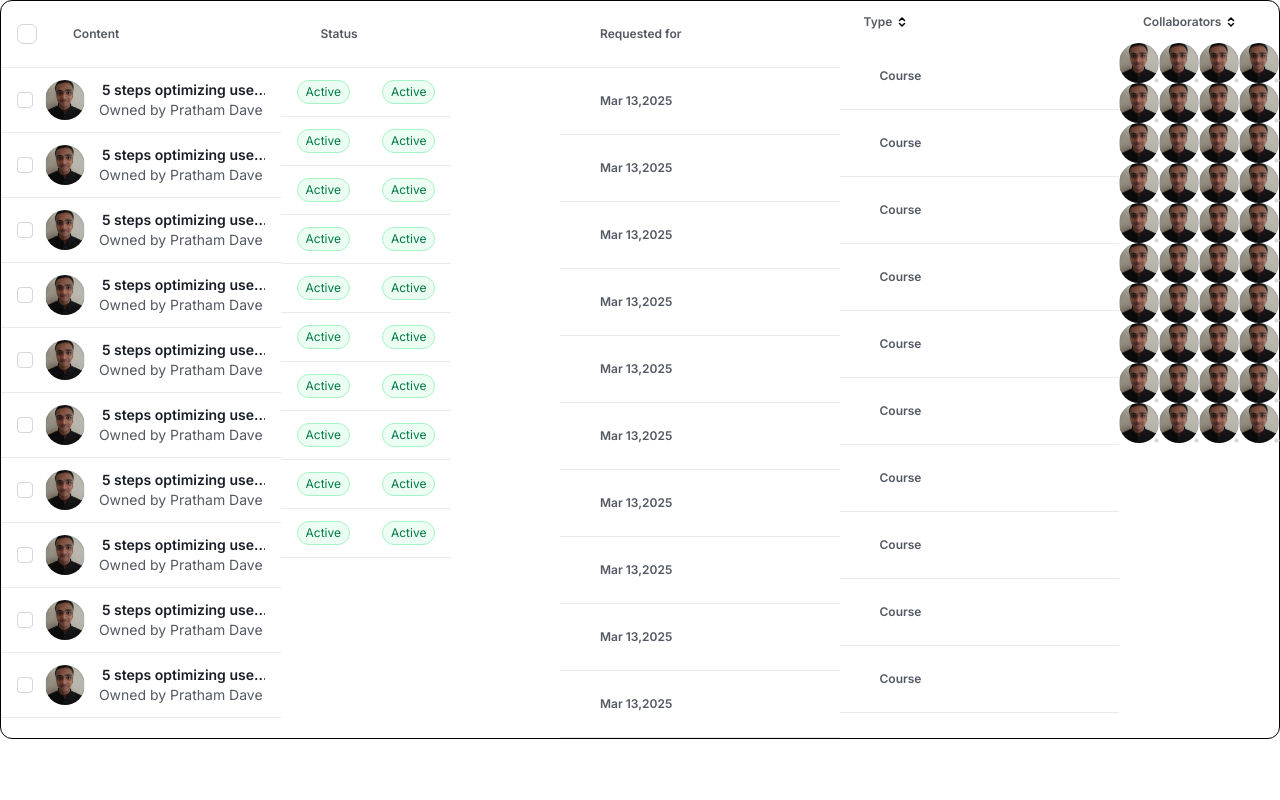
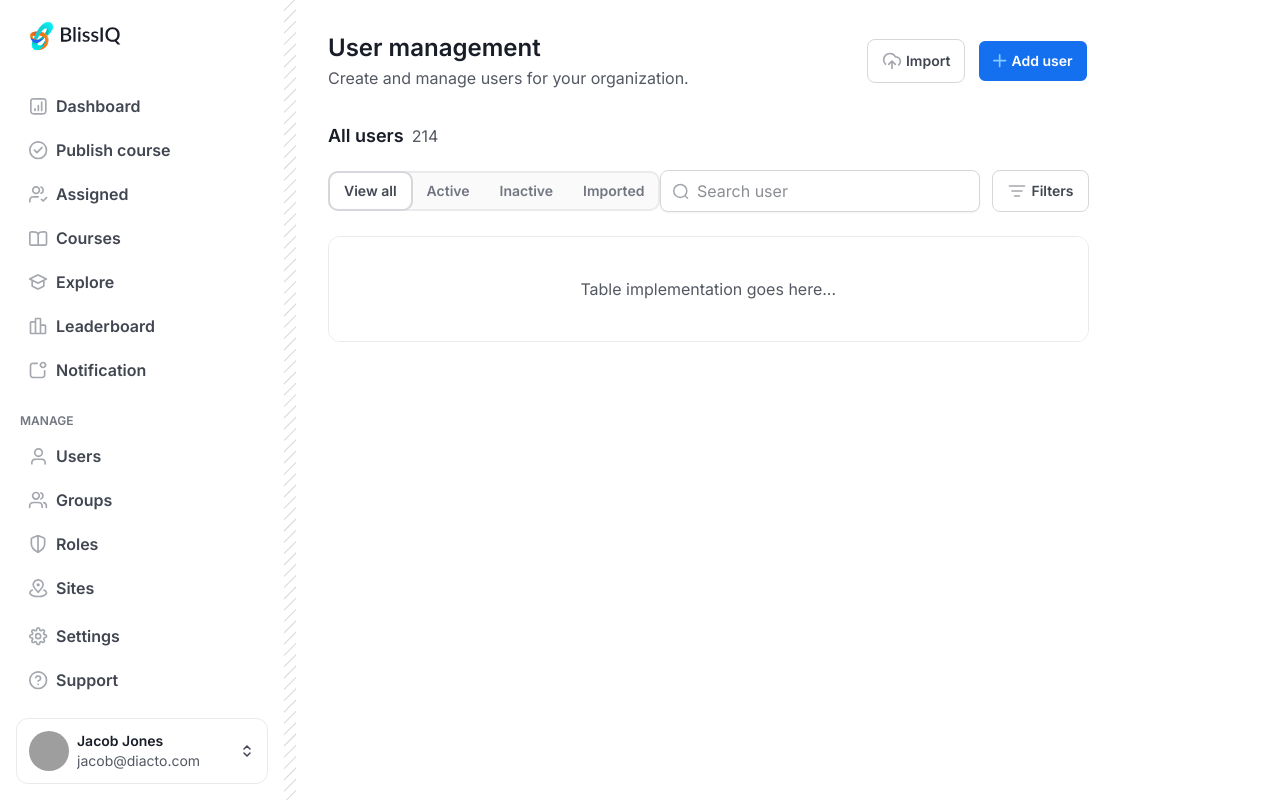
Before and after one commit to PrathamDave77/BlisIq, a React (Vite) app: page / in a window 1280 px wide. Built offline with nearby package versions, Linux system fonts and the light colour scheme; grey boxes are pictures that could not be loaded.

Commit message:
Changed shadows

```diff
--- a/src/App.jsx
+++ b/src/App.jsx
@@ -14,12 +14,81 @@ import Tables from "./Base/Components/Tables/Tables.jsx";
 
 import SidebarMenu from "./Base/Components/sidebar/SidebarMenu.jsx";
 import UpperNavigation from "./Base/Components/UpperNavigation.jsx";
-import Users from "./admin/Users.jsx";
-import Groups from "./admin/Groups.jsx";
-import CourseVerif from "./admin/CourseVerif.jsx";
+import Users from "./AdminScreens/Users.jsx";
+import Groups from "./AdminScreens/Groups.jsx";
+import CourseVerif from "./AdminScreens/CourseVerif.jsx";
 import Button from "./Base/Components/Button.jsx";
 
 function App() {
+
+const data = [
+  {
+    username: "5 steps optimizing user experience",
+    email: "Owned by Pratham Dave",
+    Requested: "Mar 13,2025",
+    Type:"Course",
+    Tags:["Design","Research"],
+    Collaborators:["A","B","C","D"],
+
+  },
+  {
+    username: "5 steps optimizing user experience",
+    email: "Owned by Pratham Dave",
+    Requested: "Mar 13,2025",
+    Type:"Course",
+    Tags:["Design","Research"],
+  }, {
+    username: "5 steps optimizing user experience",
+    email: "Owned by Pratham Dave",
+    Requested: "Mar 13,2025",
+    Type:"Course",
+    Tags:["Design","Research"],
+  }, {
+    username: "5 steps optimizing user experience",
+    email: "Owned by Pratham Dave",
+    Requested: "Mar 13,2025",
+    Type:"Course",
+    Tags:["Design","Research"],
+  }, {
+    username: "5 steps optimizing user experience",
+    email: "Owned by Pratham Dave",
+    Requested: "Mar 13,2025",
+    Type:"Course",
+    Tags:["Design","Research"],
+  }, {
+    username: "5 steps optimizing user experience",
+    email: "Owned by Pratham Dave",
+    Requested: "Mar 13,2025",
+    Type:"Course",
+    Tags:["Design","Research"],
+
+  }, {
+    username: "5 steps optimizing user experience",
+    email: "Owned by Pratham Dave",
+    Requested: "Mar 13,2025",
+    Type:"Course",
+    Tags:["Design","Research"],
+  }, {
+    username: "5 steps optimizing user experience",
+    email: "Owned by Pratham Dave",
+    Requested: "Mar 13,2025",
+    Type:"Course",
+    Tags:["Design","Research"],
+  }, {
+    username: "5 steps optimizing user experience",
+    email: "Owned by Pratham Dave",
+    Requested: "Mar 13,2025",
+    Type:"Course",
+    Tags:["Design","Research"],
+  }, {
+    username: "5 steps optimizing user experience",
+    email: "Owned by Pratham Dave",
+    Requested: "Mar 13,2025",
+    Type:"Course",
+    Tags:["Design","Research"],
+  },
+
+];
   const [value, setValue] = useState("");
 
   const sidebarData = [
@@ -291,79 +360,11 @@ function App() {
 
   const [filter, setFilter] = useState("all");
   return (
-    // <div className="flex flex-row h-screen w-full bg-bg-primary">
-    //   <Sidebar />
-    // <svg width="12" height="100vh" xmlns="http://www.w3.org/2000/svg">
-    //   <defs>
-    //     <pattern
-    //       id="slashes"
-    //       patternUnits="userSpaceOnUse"
-    //       width="8"
-    //       height="8"
-    //       patternTransform="rotate(235)"
-    //     >
-    //       <line
-    //         x1="0"
-    //         y1="0"
-    //         x2="0"
-    //         y2="8"
-    //         stroke="gray"
-    //         strokeWidth="1"
-    //       />
-    //     </pattern>
-    //   </defs>
-    //   <rect width="12" height="100vh" fill="url(#slashes)" />
-    // </svg>
 
-    //   <Home />
-    // </div>
-    // <div className="">
-    //   {/* <Select
-    //     searchable
-    //     label="Team member"
-    //     placeholder="Select team member"
-    //     options={[
-    //       { value: "jacob", label: "Jacob Jones" },
-    //       { value: "courtney", label: "Courtney Henry" },
-    //       { value: "cameron", label: "Cameron Williamson" },
-    //       { value: "darrell", label: "Darrell Steward" },
-    //     ]}
-    //   /> */}
-    //   {/* <TableCell variant="trendpos" username="Pratham77.pdf" email="234 KB" isAvatar={false} isFile={false} isPayment={true} isBadge={false} isMultipleBadges={true} /> */}
-    // </div>
+  <div className="flex ">
+    <Users  />
+  </div>
 
-    // <div className="flex h-screen">
-    //   <aside className="">
-    //     <SidebarMenu sections={sidebarData} variant="default" user={userData} />
-    //   </aside>
-
-    //   <main className="flex-1 p-xs">
-    //     <h1>Welcome to the App</h1>
-    //   </main>
-    // </div>
-
-    // <UpperNavigation
-    //   variant="pill"
-    //   items={filterOptions}
-    //   value={filter}
-    //   onChange={setFilter}
-    //   className="mb-4" // You can pass extra tailwind classes
-    // />
-<div className="flex ">
-     {/* <Cardheader
-      title="Team members"
-      subtitle="Manage your team members and their account permission here."
-      actions={
-        <>
-          <Button variant="secondary">Import</Button>
-          <Button>+ Add user</Button>
-        </>
-      }
-    /> */}
-    <Tables />
-    </div>
-    // <Groups />
-    // <CourseVerif />
   );
 }
 
--- a/src/Base/Components/Select.jsx
+++ b/src/Base/Components/Select.jsx
@@ -61,7 +61,7 @@ export function Select({
   avatarSrc,
   dotColor = "bg-success-500",
 
-  options = [],
+  options = [{label:"sad"},{label:"happy"},{label:"confused"},{label:"angry"}],
   value,
 
   placeholder = "Select option",
@@ -173,12 +173,13 @@ export function Select({
       {open && !disabled && (
         <div className="absolute top-full mt-1 w-full bg-bg-primary border border-border-secondary rounded-md shadow-lg z-50 max-h-64 overflow-auto">
           {filtered.length === 0 && (
-            <div className="px-lg py-md text-sm text-text-tertiary">
+            <div className="px-lg py-md text-sm text-text-tertiary ">
               No results
             </div>
           )}
 
           {filtered.map((opt) => (
+            <div className="px-sm py-[1px]  self-stretch  hover:bg-bg-secondary cursor-pointer text-sm">
             <div
               key={opt.value}
               onMouseDown={() => {
@@ -186,10 +187,10 @@ export function Select({
                 setQuery("");
                 setOpen(false);
               }}
-              className="px-lg py-md hover:bg-bg-secondary cursor-pointer text-sm"
+              className="p-md gap-md rounded-sm self-stretch flex items-center flex-1 text-text-primary font-family-body text-md leading-md  "
             >
               {opt.label}
-            </div>
+            </div></div>
           ))}
         </div>
       )}
--- a/src/Base/Components/UpperNavigation.jsx
+++ b/src/Base/Components/UpperNavigation.jsx
@@ -3,7 +3,7 @@ import { cva } from "class-variance-authority";
 import { cn } from "../../lib/utils.js";
 
 const tabVariants = cva(
-  "flex items-center text-sm font-semibold leading-sm font-inter transition cursor-pointer ",
+  "flex items-center text-sm font-semibold leading-sm font-inter transition cursor-pointer hover:text-text-tertiary-hover",
   {
     variants: {
       variant: {
@@ -26,7 +26,7 @@ const tabVariants = cva(
       {
         variant: "pill",
         isActive: true,
-        className: " bg-bg-primary-alt text-text-secondary border-2 border-border-primary",
+        className: " bg-bg-primary-alt text-text-secondary outline-2 outline-border-primary ",
       },
     ],
     defaultVariants: {
--- a/src/theme.css
+++ b/src/theme.css
@@ -444,25 +444,25 @@
   );
 
   /*Shadows */
-  --shadow-xs: 0 1px 2px 0 var(--shadow-xs);
-  --shadow-sm:
+  --color-shadow-xs: 0 1px 2px 0 var(--shadow-xs);
+  --color-shadow-sm:
     0 1px 3px 0 var(--shadow-sm_01), 0 1px 2px -1px var(--shadow-sm_02);
-  --shadow-md:
+  --color-shadow-md:
     0 4px 6px -1px var(--shadow-md_01), 0 2px 4px -2px var(--shadow-md_02);
-  --shadow-lg:
+  --color-shadow-lg:
     0 12px 16px -4px var(--shadow-lg_01), 0 4px 6px -2px var(--shadow-lg_02),
     0 2px 2px -1px var(--shadow-lg_03);
-  --shadow-xl:
+  --color-shadow-xl:
     0 20px 24px -4px var(--shadow-xl_01), 0 8px 8px -4px var(--shadow-xl_02),
     0 3px 3px -1.5px var(--shadow-xl_03);
-  --shadow-2xl:
+  --color-shadow-2xl:
     0 20px 24px -4px var(--shadow-2xl_01), 0 4px 4px -2px var(--shadow-2xl_02);
-  --shadow-3xl:
+  --color-shadow-3xl:
     0 32px 64px -12px var(--shadow-3xl_01),
     0 5px 5px -2.5px var(--shadow-3xl_02);
-  --shadow-xs-skeumorphic:
+  --color-shadow-xs-skeumorphic:
     0 1px 2px 0 var(--shadow-xs) inset, 0 -2px 0 0 var(--shadow-xs) inset;
-  --shadow-modern:
+  --color-shadow-modern:
     0 -2px 2px 0 rgba(0, 0, 0, 0.13) inset, 1px 13px 5px 0 rgba(0, 0, 0, 0.01),
     2px 21px 6px 0 rgba(0, 0, 0, 0), 1px 8px 5px 0 rgba(0, 0, 0, 0.05),
     0 3px 3px 0 rgba(0, 0, 0, 0.09), 0 1px 2px 0 rgba(0, 0, 0, 0.1);
```
